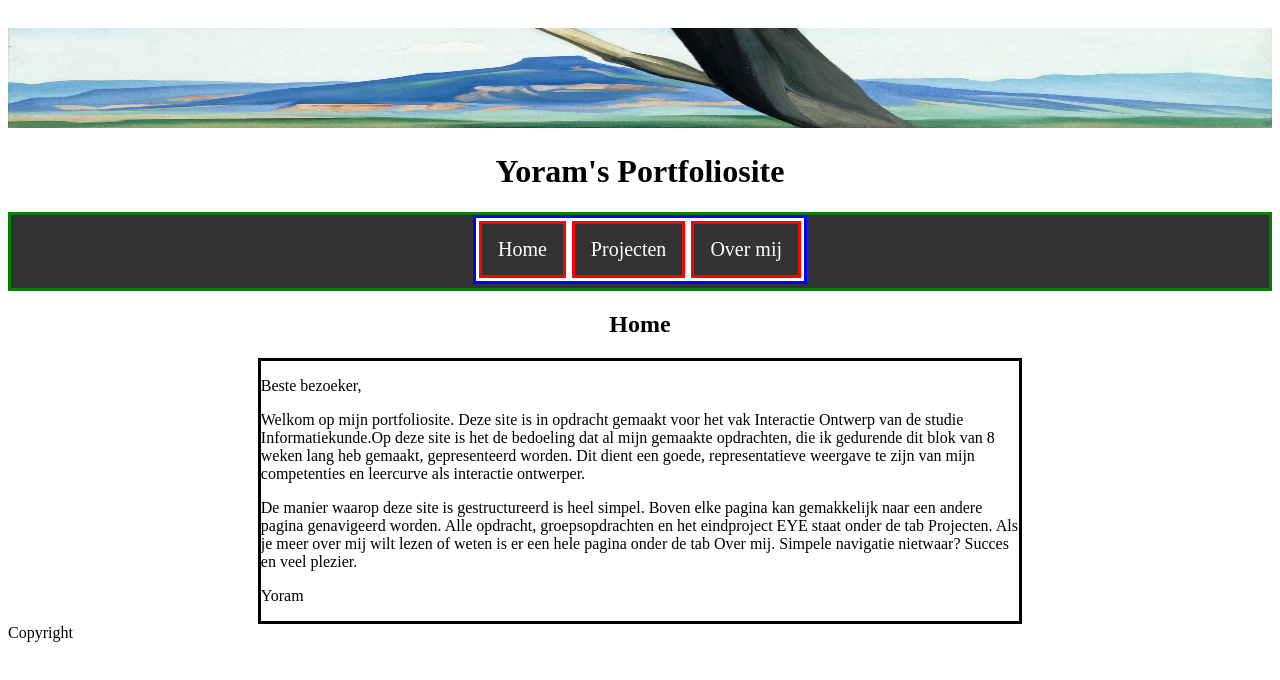
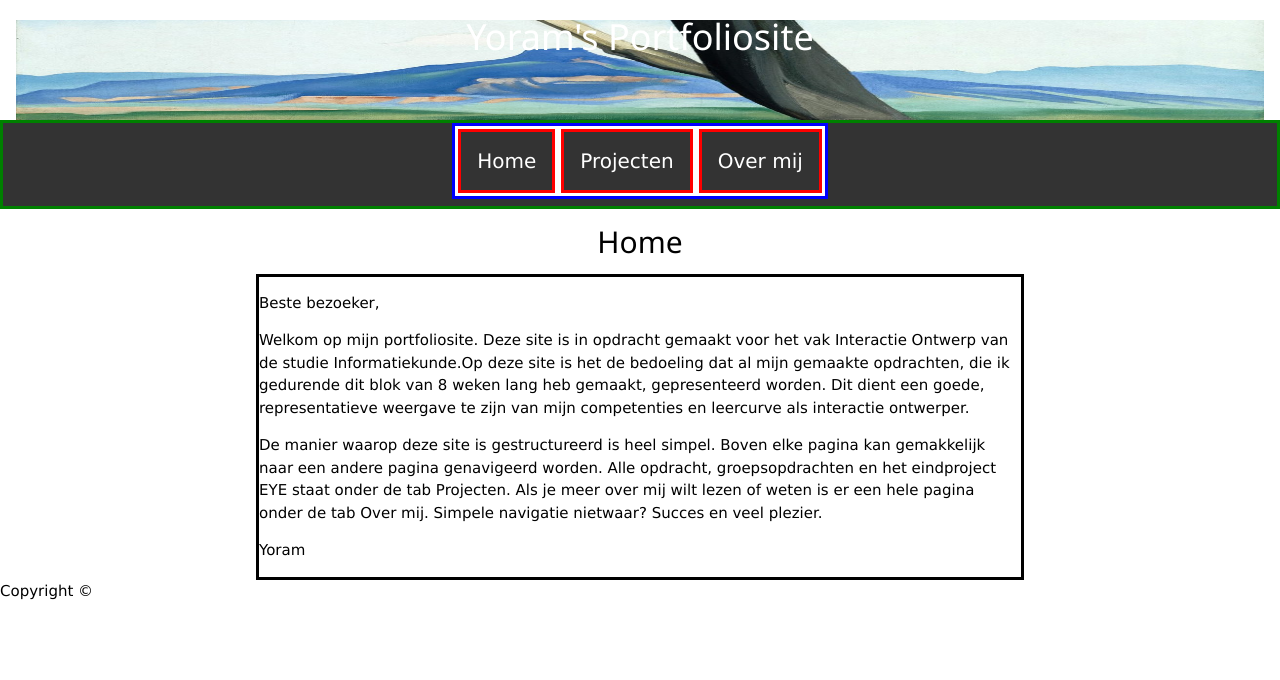
Before and after one commit to YoramB96/portfoliosite, a plain HTML site: page index.html in a window 1280 px wide. Drawn offline with nearby package versions, Linux system fonts and the light colour scheme.

Commit message:
Ja 3:00 am

```diff
--- a/index.html
+++ b/index.html
@@ -2,10 +2,14 @@
 <html>
 <head>
 	<link rel="stylesheet" type="text/css" href="stylesheet.css">
+	<link rel="stylesheet" href="https://www.w3schools.com/w3css/4/w3.css">
 </head>
 <body>
-	<img id="topfoto" src="Pdf Foto's/head.jpeg" alt="head foto">
-	<h1>Yoram's Portfoliosite</h1>
+	<div class="w3-container">
+
+		<img id="topfoto" src="Pdf Foto's/head.jpeg" alt="head foto">
+		<div class="w3-display-topmiddle w3-container"><h1>Yoram's Portfoliosite</h1></div>
+	</div>
 
 	<nav>
 	<div id="menu">
@@ -40,7 +44,7 @@
 
 
 	<div class="footer">
-		Copyright
+		Copyright &#169;
 	</div>
 
 </body>
--- a/stylesheet.css
+++ b/stylesheet.css
@@ -22,6 +22,7 @@
 		height: 100px;
 		margin-top: 20px;
 	}
+
 
 	.projecten img {
 		width: 30%;
@@ -150,6 +151,8 @@
 
 	h1{
 		text-align: center;
+		color: white;
+		margin-top: 25px;
 	}
 
 	h2{
```
Also changed, not shown: Overmij.html (+2 -1 lines), Pdf foto's/mugshot.jpeg.
